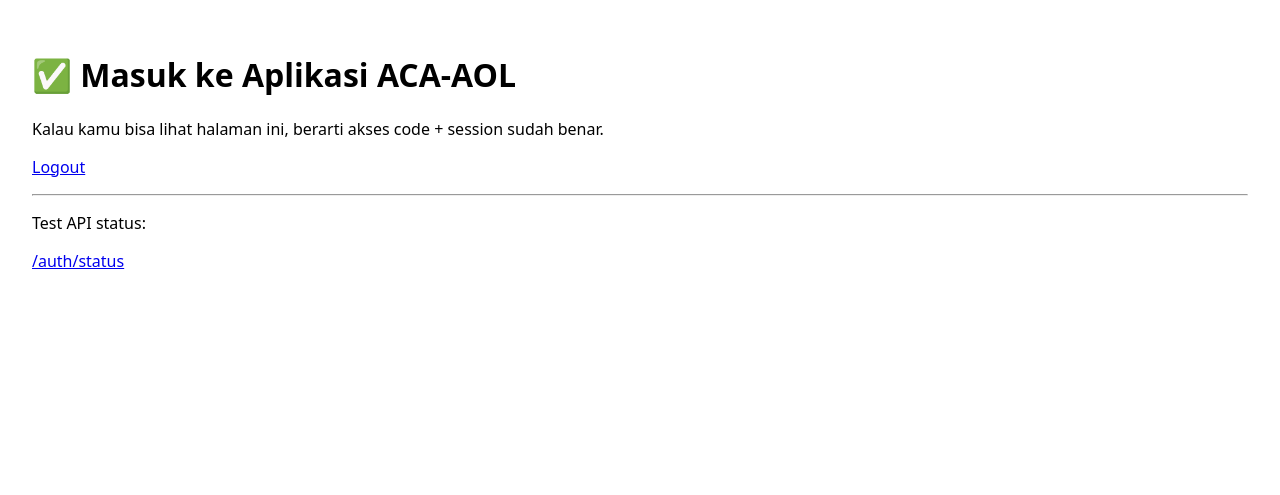
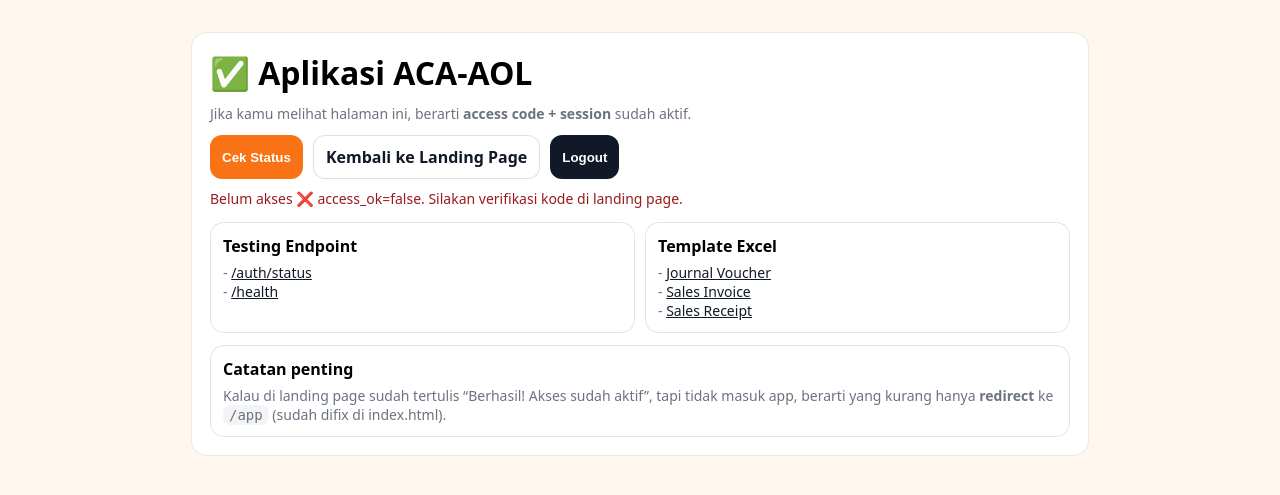
Before and after one commit to acis05/aca-aol, a FastAPI app: page /app in a window 1280 px wide. Shown: the top 495 px of the page. Run offline with FastAPI, Linux system fonts and the light colour scheme; the visitor is signed in with stand-in values (Sample User, id 1).

Commit message:
fix: redirect after access code login4

```diff
--- a/templates/app.html
+++ b/templates/app.html
@@ -4,17 +4,117 @@
   <meta charset="utf-8"/>
   <meta name="viewport" content="width=device-width, initial-scale=1"/>
   <title>ACA-AOL App</title>
+  <style>
+    body{ font-family: system-ui, -apple-system, Segoe UI, Roboto, Arial; padding:24px; background:#fff7ed; }
+    .card{ background:#fff; border:1px solid rgba(0,0,0,.08); border-radius:16px; padding:18px; max-width:860px; margin:0 auto; }
+    h1{ margin:0 0 10px; }
+    .row{ display:flex; gap:10px; flex-wrap:wrap; margin-top:12px; }
+    .btn{
+      border:0; cursor:pointer; border-radius:12px; padding:10px 12px;
+      background:#f97316; color:#fff; font-weight:700;
+    }
+    .btn.secondary{ background:#111827; }
+    .btn.ghost{ background:#fff; color:#111827; border:1px solid rgba(0,0,0,.12); }
+    a{ color:#111827; }
+    .muted{ color:#6b7280; font-size:14px; }
+    .grid{ display:grid; grid-template-columns: 1fr 1fr; gap:10px; margin-top:14px; }
+    @media (max-width:720px){ .grid{ grid-template-columns:1fr; } }
+    .box{ border:1px solid rgba(0,0,0,.10); border-radius:14px; padding:12px; background:#fff; }
+    .msg{ margin-top:10px; font-size:14px; min-height:18px; }
+    .ok{ color:#166534; }
+    .err{ color:#991b1b; }
+    code{ background:#f3f4f6; padding:2px 6px; border-radius:8px; }
+  </style>
 </head>
-<body style="font-family:system-ui;padding:24px">
-  <h1>✅ Masuk ke Aplikasi ACA-AOL</h1>
-  <p>Kalau kamu bisa lihat halaman ini, berarti akses code + session sudah benar.</p>
 
-  <p>
-    <a href="/auth/logout">Logout</a>
-  </p>
+<body>
+  <div class="card">
+    <h1>✅ Aplikasi ACA-AOL</h1>
+    <div class="muted">
+      Jika kamu melihat halaman ini, berarti <b>access code + session</b> sudah aktif.
+    </div>
 
-  <hr/>
-  <p>Test API status:</p>
-  <a href="/auth/status" target="_blank">/auth/status</a>
+    <div class="row">
+      <button class="btn" id="btnCheck">Cek Status</button>
+      <a class="btn ghost" href="/" style="text-decoration:none; display:inline-flex; align-items:center;">Kembali ke Landing Page</a>
+      <button class="btn secondary" id="btnLogout">Logout</button>
+    </div>
+
+    <div id="msg" class="msg"></div>
+
+    <div class="grid">
+      <div class="box">
+        <b>Testing Endpoint</b>
+        <div class="muted" style="margin-top:6px;">
+          - <a href="/auth/status" target="_blank">/auth/status</a><br/>
+          - <a href="/health" target="_blank">/health</a>
+        </div>
+      </div>
+
+      <div class="box">
+        <b>Template Excel</b>
+        <div class="muted" style="margin-top:6px;">
+          - <a href="/templates/journal-voucher.xlsx" target="_blank">Journal Voucher</a><br/>
+          - <a href="/templates/sales-invoice.xlsx" target="_blank">Sales Invoice</a><br/>
+          - <a href="/templates/sales-receipt.xlsx" target="_blank">Sales Receipt</a>
+        </div>
+      </div>
+    </div>
+
+    <div class="box" style="margin-top:12px;">
+      <b>Catatan penting</b>
+      <div class="muted" style="margin-top:6px;">
+        Kalau di landing page sudah tertulis “Berhasil! Akses sudah aktif”, tapi tidak masuk app,
+        berarti yang kurang hanya <b>redirect</b> ke <code>/app</code> (sudah difix di index.html).
+      </div>
+    </div>
+  </div>
+
+  <script>
+    const msg = document.getElementById("msg");
+
+    function setMsg(text, type){
+      msg.textContent = text || "";
+      msg.className = "msg " + (type || "");
+    }
+
+    async function check(){
+      try{
+        const res = await fetch("/auth/status", { credentials:"include" });
+        const data = await res.json();
+        if(data.access_ok){
+          setMsg("Status OK ✅ access_ok=true, tenant=" + data.tenant + ", host=" + (data.host || ""), "ok");
+        }else{
+          setMsg("Belum akses ❌ access_ok=false. Silakan verifikasi kode di landing page.", "err");
+        }
+      }catch(e){
+        setMsg("Gagal cek status: " + e, "err");
+      }
+    }
+
+    document.getElementById("btnCheck").addEventListener("click", check);
+
+    // Logout harus POST (sesuai app.py kamu)
+    document.getElementById("btnLogout").addEventListener("click", async () => {
+      setMsg("Logout…");
+      try{
+        const res = await fetch("/auth/logout", {
+          method: "POST",
+          credentials: "include"
+        });
+        const data = await res.json().catch(() => ({}));
+        if(res.ok && data.ok){
+          window.location.href = "/";
+        }else{
+          setMsg("Logout gagal: " + (data.error || res.status), "err");
+        }
+      }catch(e){
+        setMsg("Logout error: " + e, "err");
+      }
+    });
+
+    // auto check saat masuk
+    check();
+  </script>
 </body>
 </html>
```
Also changed, not shown: templates/index.html (+14 -6 lines).
